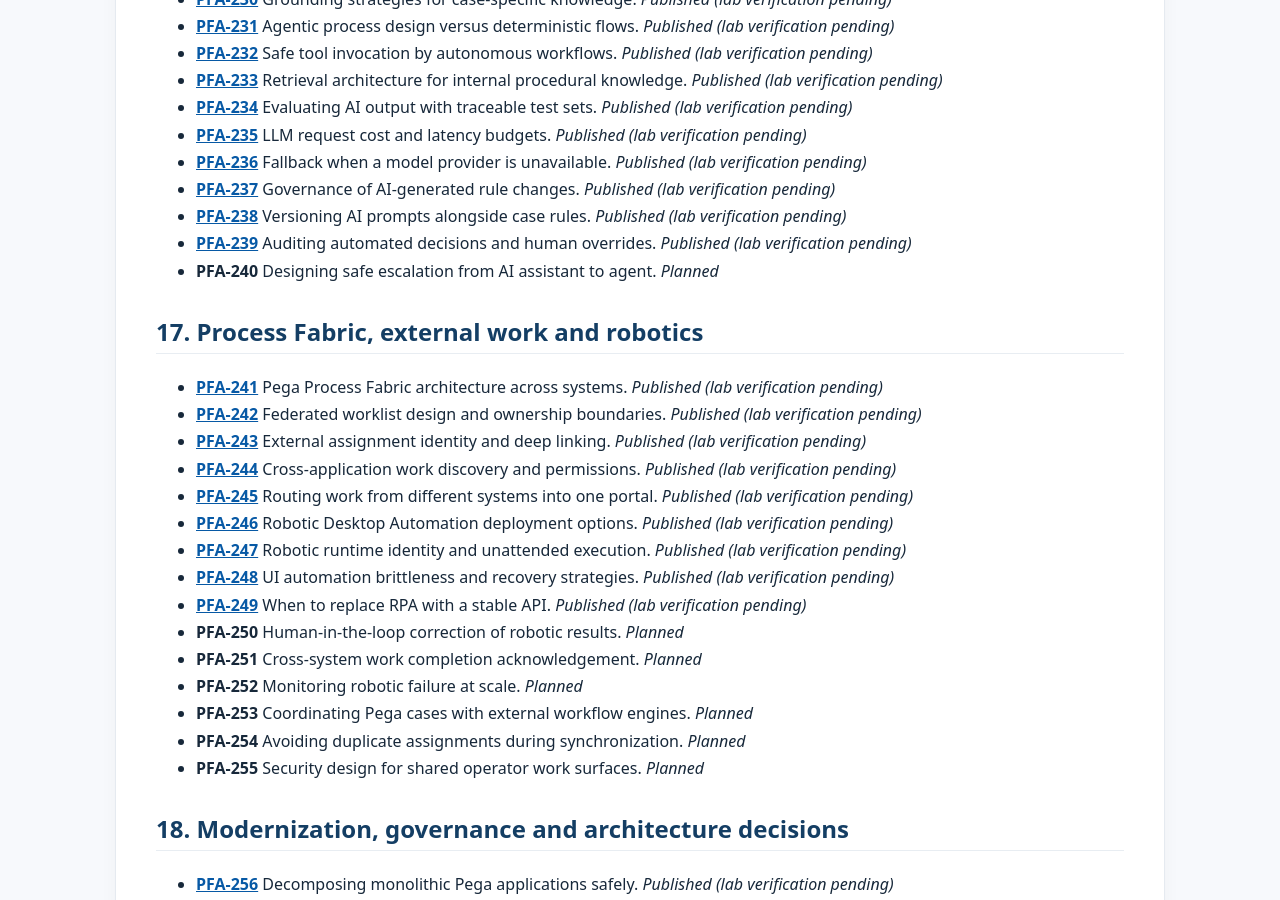
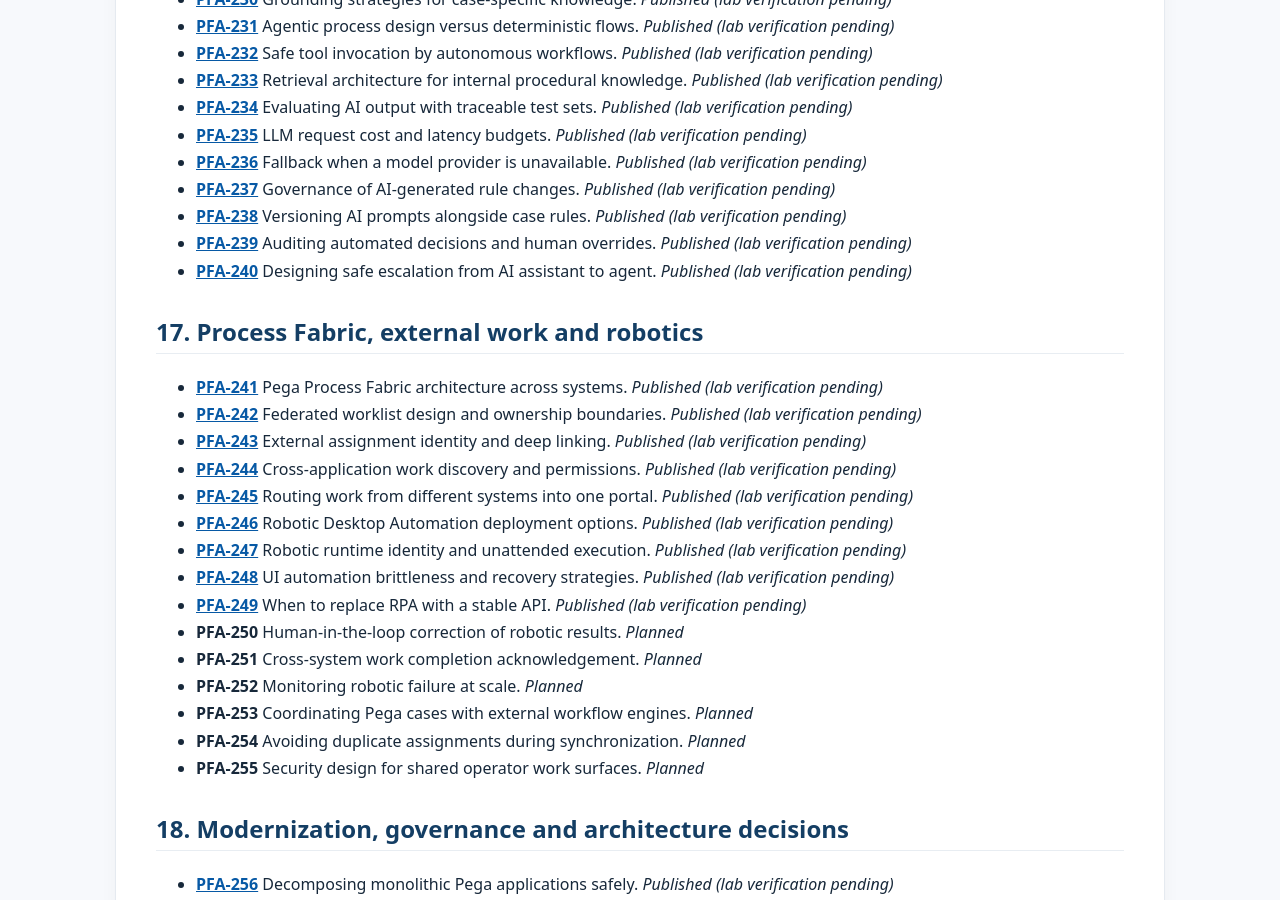
Before and after one commit to chandransandeep/pega-feature-atlas, a Jekyll site: the page built from docs/feature-inventory.md, in a window 1280 px wide and 900 px high, scrolled down 8695 px. Built offline with Jekyll 4.4.1, drawn with Linux system fonts in a browser that asks for light colours.

Commit message:
Publish PFA-240: pfa-240-designing-safe-escalation-from-ai-assistant-to-agent

```diff
--- a/docs/commit-date-register.tsv
+++ b/docs/commit-date-register.tsv
@@ -256,3 +256,4 @@ docs/articles/decisioning/pfa-225-designing-decision-fallback-when-models-are-un
 docs/articles/ai-governance/pfa-237-governance-of-ai-generated-rule-changes.md	2024-01-19	2026-10-31T05:13:28+00:00	random_past_date
 docs/articles/ai-governance/pfa-238-versioning-ai-prompts-alongside-case-rules.md	2024-10-20	2026-10-31T05:13:28+00:00	random_past_date
 docs/articles/decision-governance/pfa-239-auditing-automated-decisions-and-human-overrides.md	2022-07-22	2026-10-31T06:08:24+00:00	random_past_date
+docs/articles/ai-assistance/pfa-240-designing-safe-escalation-from-ai-assistant-to-agent.md	2025-03-09	2026-10-31T06:08:24+00:00	random_past_date
--- a/docs/feature-inventory.md
+++ b/docs/feature-inventory.md
@@ -348,7 +348,7 @@ This is the editorial plan for Pega Feature Atlas. It is not a list of completed
 - **[PFA-237](articles/ai-governance/pfa-237-governance-of-ai-generated-rule-changes.md)** Governance of AI-generated rule changes. _Published (lab verification pending)_
 - **[PFA-238](articles/ai-governance/pfa-238-versioning-ai-prompts-alongside-case-rules.md)** Versioning AI prompts alongside case rules. _Published (lab verification pending)_
 - **[PFA-239](articles/decision-governance/pfa-239-auditing-automated-decisions-and-human-overrides.md)** Auditing automated decisions and human overrides. _Published (lab verification pending)_
-- **PFA-240** Designing safe escalation from AI assistant to agent. _Planned_
+- **[PFA-240](articles/ai-assistance/pfa-240-designing-safe-escalation-from-ai-assistant-to-agent.md)** Designing safe escalation from AI assistant to agent. _Published (lab verification pending)_
 
 <a id="section-17"></a>
 
```
Also changed, not shown: README.md, docs/articles/ai-assistance/pfa-240-designing-safe-escalation-from-ai-assistant-to-agent.md (renamed from drafts/pfa-240-designing-safe-escalation-from-ai-assistant-to-agent.md).
